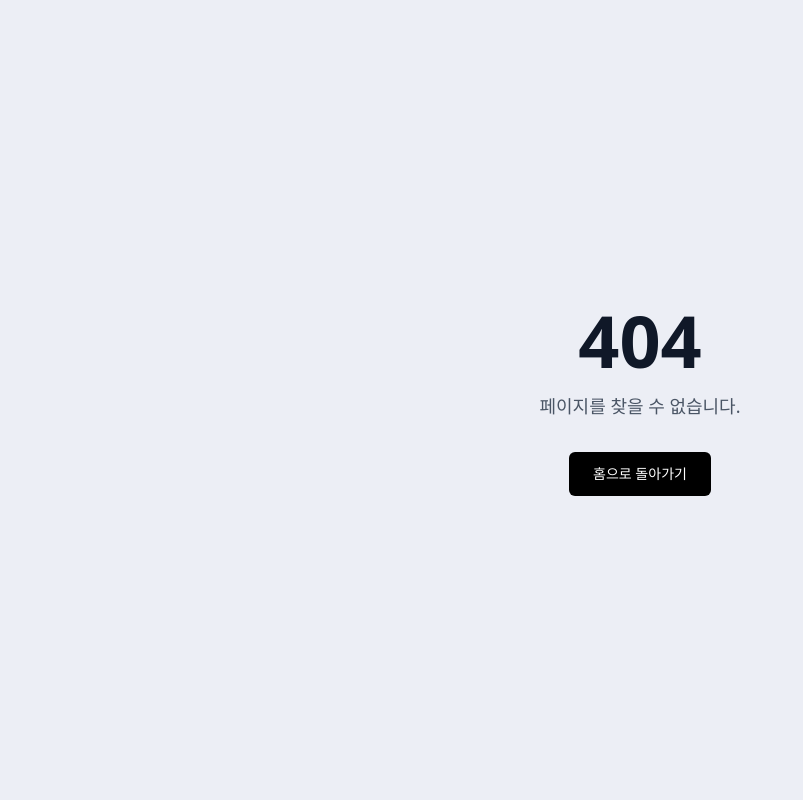
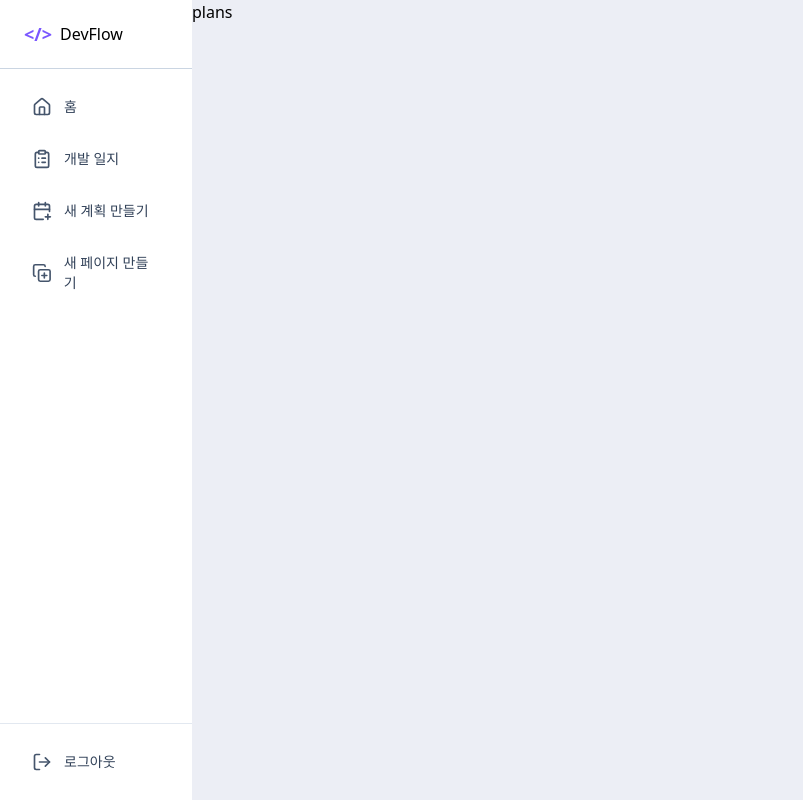
Before and after one commit to DeveloperBlog-Devflow/devflow, a Next.js app: page /plan in a window 1280 px wide. Before the commit this address had no page. Shown: the whole page, without its empty margins (0-803 px from the left). Built offline with nearby package versions, Linux system fonts and the light colour scheme; no server answers.

Commit message:
feat: 계획 관리 페이지 페이지 생성 및 초기 디자인 설정

```diff
--- /dev/null
+++ b/app/(with-sidebar)/plan/page.tsx
@@ -0,0 +1,5 @@
+const Page = () => {
+  return <div className="bg-background min-h-screen">plans</div>;
+};
+
+export default Page;
```
